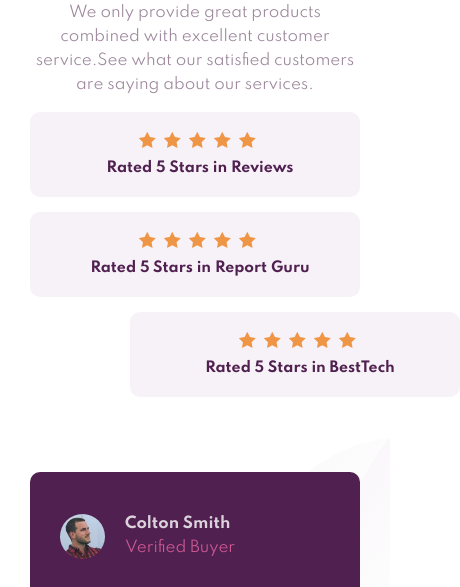
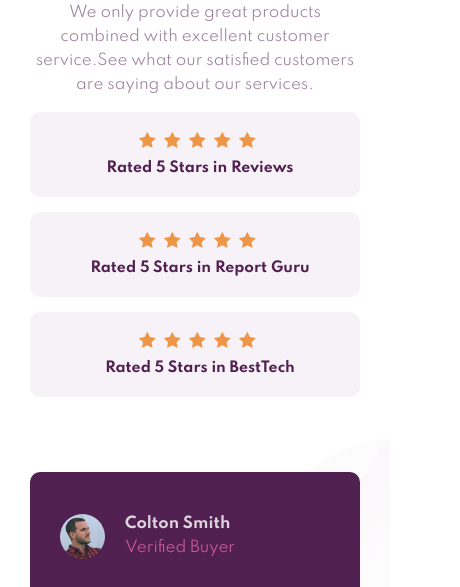
Before and after one commit to XGeckoX/Social-proof-section-solution, a plain HTML site: page index.html in a window 390 px wide. Shown: the part 225-812 px from the top of the page, 460 px wide, since content can reach past the window. Drawn offline with Linux system fonts and the light colour scheme; files whose address does not match are found by name.

Commit message:
mobile view ratings-3 fixed.

```diff
--- a/css/styles.css
+++ b/css/styles.css
@@ -202,6 +202,9 @@ main{
   main{
     margin-top: -80px;
   }
+  .ratings-3{
+    margin-left: 0;
+  }
   .reviews-1{
     margin-top: 20px;
   }
```
